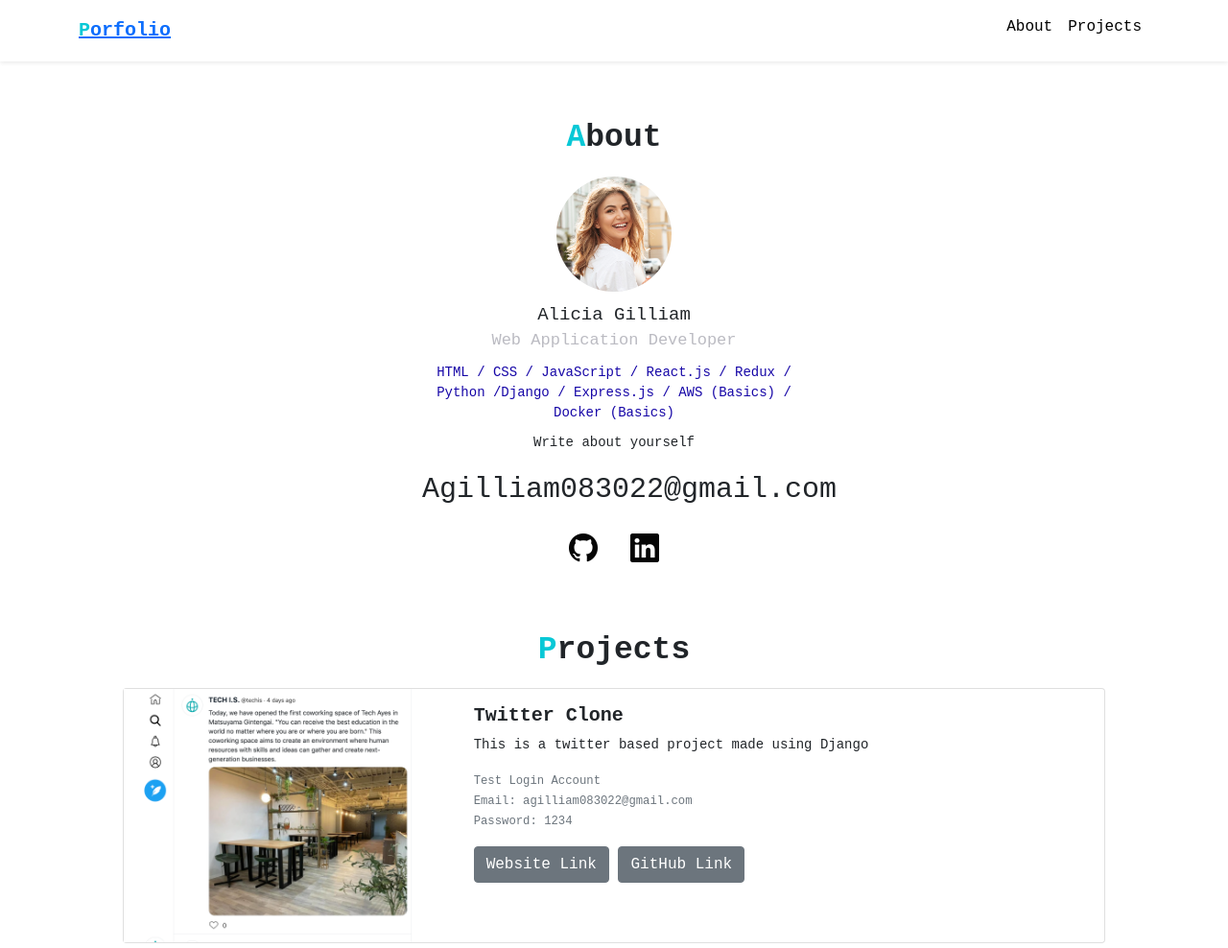
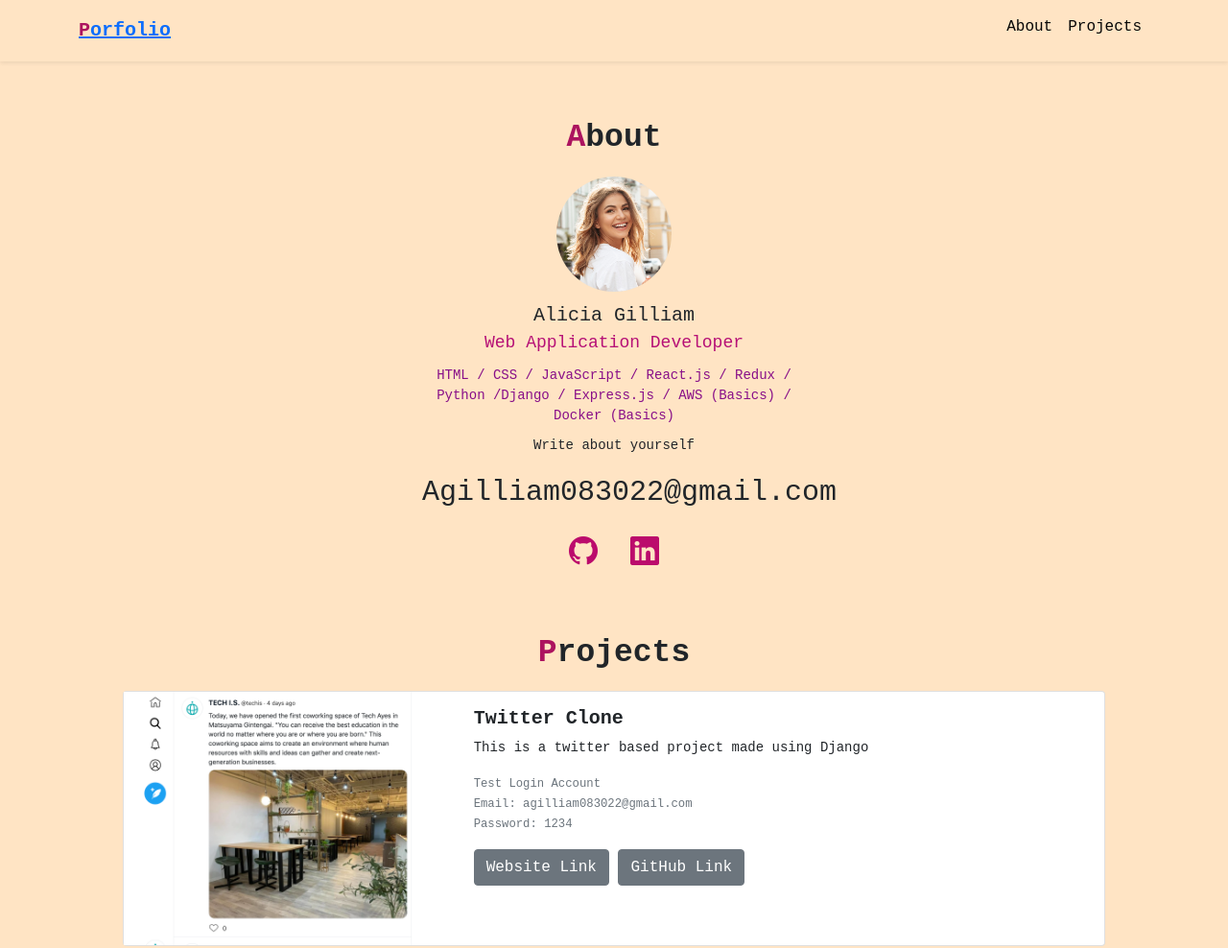
Before and after one commit to agilliam86/agilliam-portfolio, a plain HTML site: page index.html in a window 1280 px wide. Shown: the top 988 px of the page at 96% size. Drawn offline with nearby package versions, Linux system fonts and the light colour scheme.

Commit message:
color changes

```diff
--- a/style.css
+++ b/style.css
@@ -6,10 +6,11 @@ Common
 
 body{
     font-family: monospace,sans-serif ;
+    background-color: bisque;
 }
 
 .font-primary{
-    color: rgb(8, 200, 214);
+    color: rgb(172, 19, 95);
 }
 
 .title-icon{
@@ -27,7 +28,7 @@ h2{
     margin-bottom: 20px;
 }
 a.font-black{
-    color: #000!important;
+    color: #070707 !important;
 }
 /****
 About
@@ -45,18 +46,18 @@ About
 }
 
 #about .name {
-    font-size: 19px;
+    font-size: 20px;
 }
 
 #about .vocation {
-    font-size: 17px;
-    color: #bbbbc2;
+    font-size: 18px;
+    color: #b61076;
     margin-bottom: 10px;
 }
 
 #about .skills{
     font-size: 14px;
-    color:rgb(22, 6, 167);
+    color:rgb(136, 15, 136);
     margin-bottom: 10px;
 }
 
@@ -70,7 +71,7 @@ About
 }
 
 #about .icons a{
-    color: #050505;
+    color: #bb0b6c;
 }
 
 /**************
```
